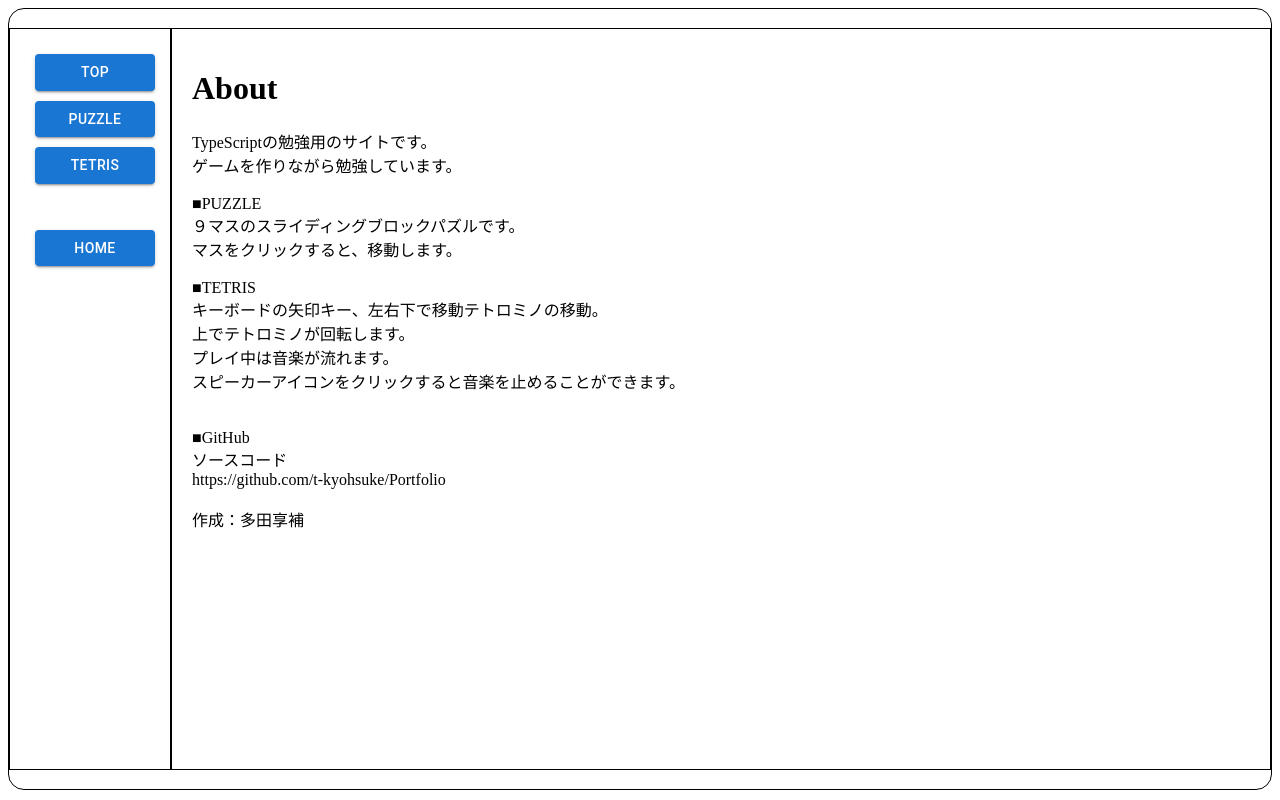
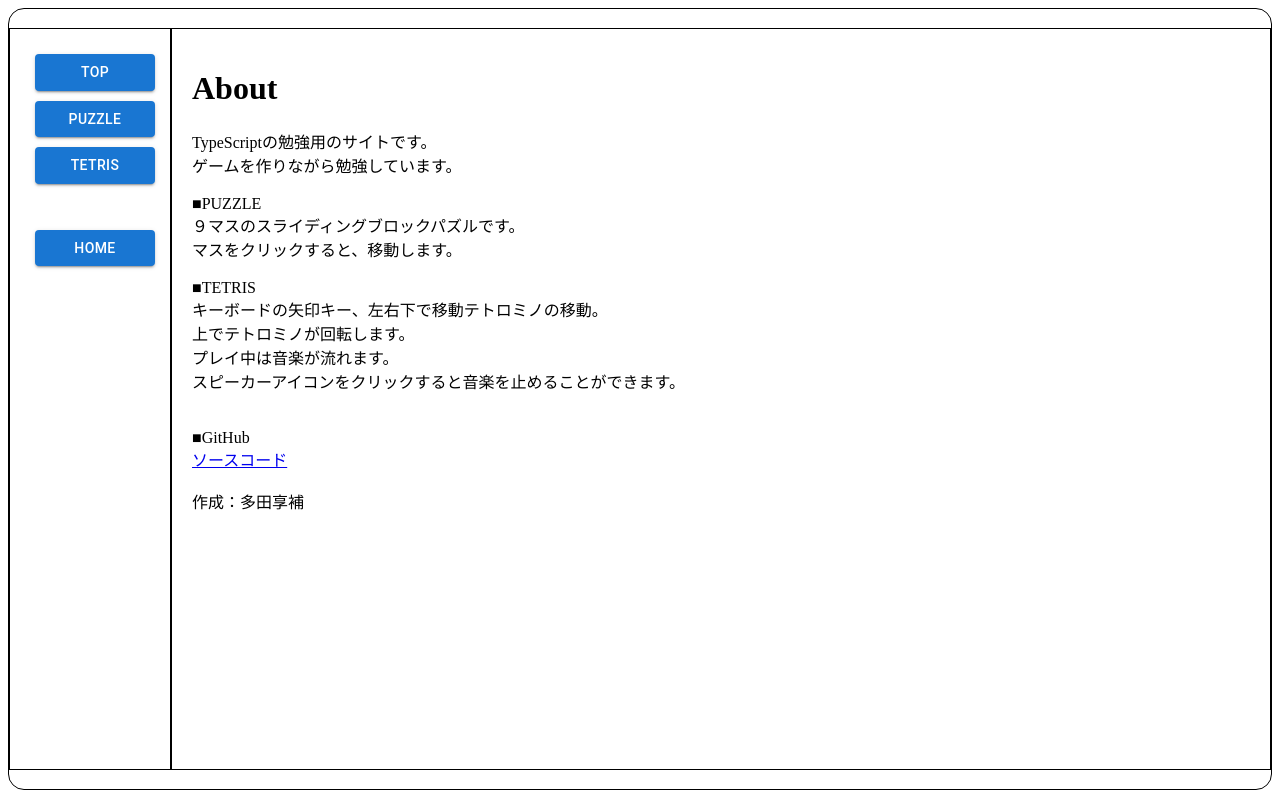
Before and after one commit to t-kyohsuke/Portfolio, a React (Create React App) app: page /Main in a window 1280 px wide. Built offline with nearby package versions, Linux system fonts and the light colour scheme.

Commit message:
GigHub URLを編集

```diff
--- a/src/components/About.tsx
+++ b/src/components/About.tsx
@@ -18,9 +18,8 @@ export const About:React.FC =()=>{
 		<br /><br />
 
 		■GitHub<br />
-		ソースコード<br />
-		https://github.com/t-kyohsuke/Portfolio<br />
-		<br />
+		<a href="https://github.com/t-kyohsuke/Portfolio" target="_blank" rel="noopener noreferrer">ソースコード</a>
+		<br /><br />
 		作成：多田享補
 	</>);
 }
```
